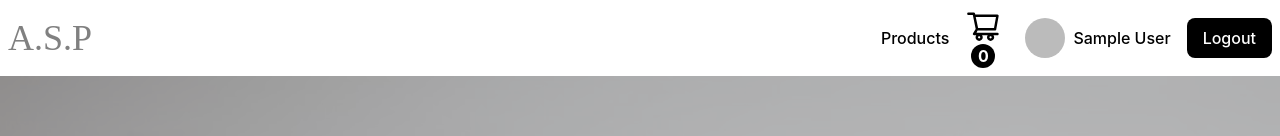
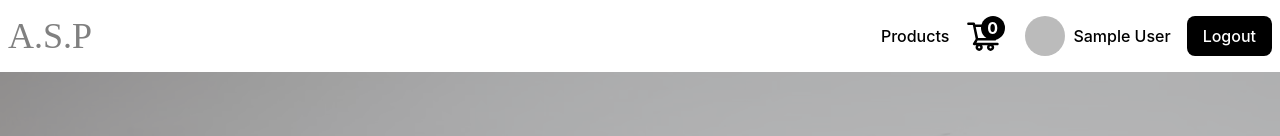
Before and after one commit to heemin96/ShoppingMall, a React (Create React App) app: page / in a window 1280 px wide. Shown: the top 136 px of the page. Built offline with nearby package versions, Linux system fonts and the light colour scheme; no server answers; the database is empty; sample sign-in values are in the browser's storage.

Commit message:
ProductsLengh ui 수정

```diff
--- a/src/components/ui/CartStatus.jsx
+++ b/src/components/ui/CartStatus.jsx
@@ -33,6 +33,9 @@ const ProductsLength = styled.p`
   background-color: black;
   border-radius: 100%;
   text-align: center;
+  position: absolute;
+  top: -0.1rem;
+  right: -0.2rem;
 `;
 
 export default CartStatus;
```
